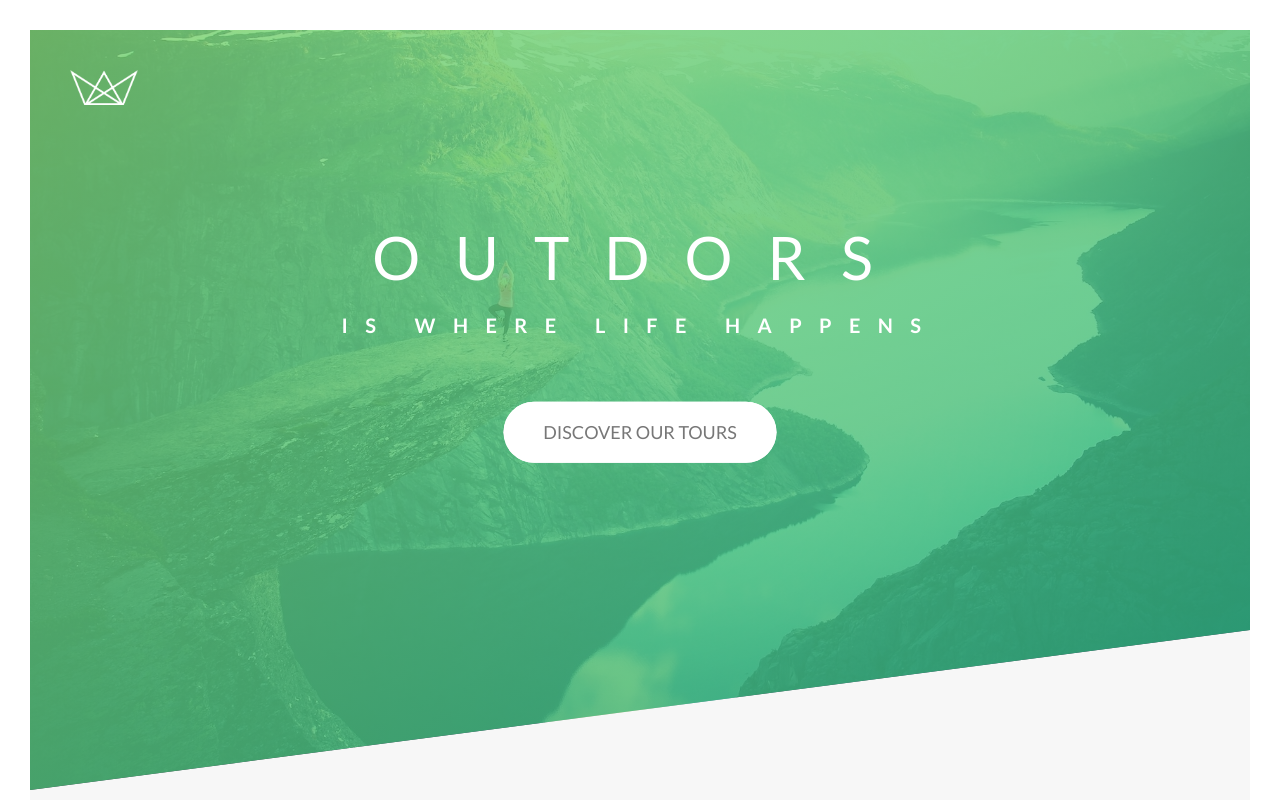
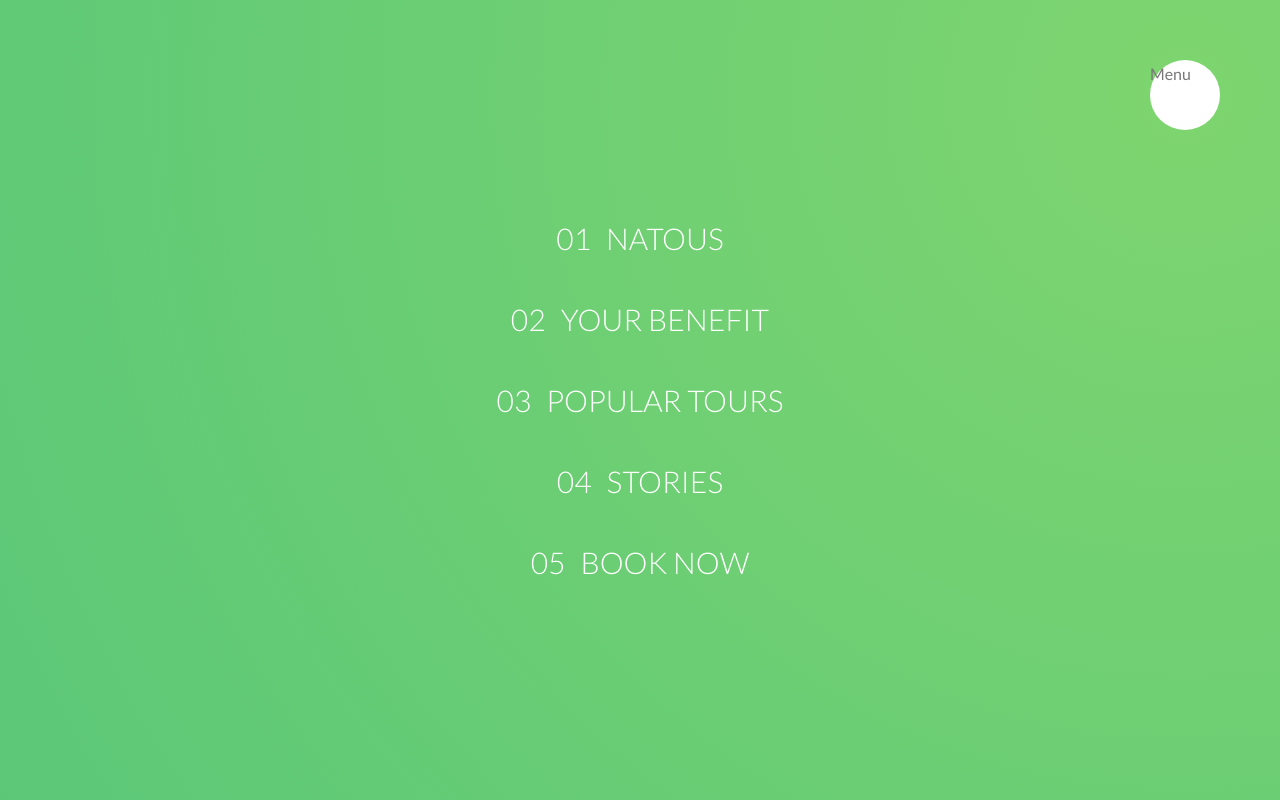
Before and after one commit to mazpeng/Natours-page, a website: page index.html in a window 1280 px wide. Shown: the top 800 px of the page. Drawn offline with Linux system fonts and the light colour scheme.

Commit message:
navigation

```diff
--- a/index.html
+++ b/index.html
@@ -16,6 +16,36 @@
     <title>Natours | Exciting tours for adventurous people</title>
   </head>
   <body>
+    <div class="navigation">
+      <input type="checkbox" class="navigation__checkbox" id="navi-toggle" />
+
+      <label for="navi-toggle" class="navigation__button">Menu</label>
+
+      <div class="navigation__background">&nbsp;</div>
+
+      <nav class="navigation_nav">
+        <ul class="navigation__list">
+          <li class="navigation__item">
+            <a href="#" class="navigation__link"><span>01</span>natous</a>
+          </li>
+          <li class="navigation__item">
+            <a href="#" class="navigation__link"><span>02</span>Your benefit</a>
+          </li>
+          <li class="navigation__item">
+            <a href="#" class="navigation__link"
+              ><span>03</span>popular tours</a
+            >
+          </li>
+          <li class="navigation__item">
+            <a href="#" class="navigation__link"><span>04</span>stories</a>
+          </li>
+          <li class="navigation__item">
+            <a href="#" class="navigation__link"><span>05</span>book now</a>
+          </li>
+        </ul>
+      </nav>
+    </div>
+
     <header class="header">
       <div class="header__logo-box">
         <img src="img/logo-white.png" alt="Logo" class="header__logo" />
--- /dev/null
+++ b/sass/layout/_navigation.scss
@@ -0,0 +1,88 @@
+.navigation {
+  &__checkbox {
+    display: none;
+  }
+
+  &__button {
+    background-color: $color-white;
+    height: 7rem;
+    width: 7rem;
+    position: fixed;
+    top: 6rem;
+    right: 6rem;
+    border-radius: 50%;
+    z-index: 2000;
+  }
+
+  &__background {
+    height: 6rem;
+    width: 6rem;
+    border-radius: 50%;
+    position: fixed;
+    top: 6.5rem;
+    right: 6.5rem;
+    background-image: radial-gradient(
+      $color-primary-light,
+      $color-primary-dark
+    );
+    z-index: 1000;
+
+    transform: scale(80);
+  }
+
+  &__nav {
+    height: 100vh;
+    width: 100%;
+    position: fixed;
+    top: 0;
+    right: 0;
+    z-index: 1500;
+  }
+
+  &__list {
+    position: absolute;
+    top: 50%;
+    left: 50%;
+    transform: translate(-50%, -50%);
+    list-style: none;
+    text-align: center;
+    z-index: 2000;
+  }
+
+  &__item {
+    margin: 1rem;
+  }
+
+  &__link {
+    &:link,
+    &:visited {
+      display: inline-block;
+      font-size: 3rem;
+      font-weight: 300;
+      padding: 1rem 2rem;
+      color: $color-white;
+      text-decoration: none;
+      text-transform: uppercase;
+      background-image: linear-gradient(
+        120deg,
+        transparent 0%,
+        transparent 50%,
+        $color-white 50%
+      );
+      background-size: 220%;
+      transition: all 0.4s;
+
+      span {
+        margin-right: 1.5rem;
+        display: inline-block;
+      }
+    }
+
+    &:hover,
+    &:active {
+      background-position: 100%;
+      color: $color-primary;
+      transform: translateX(1rem);
+    }
+  }
+}
--- a/sass/main.scss
+++ b/sass/main.scss
@@ -18,5 +18,6 @@
 @import "layout/footer";
 @import "layout/grid";
 @import "layout/header";
+@import "layout/navigation";
 
 @import "pages/home";
```
Also changed, not shown: css/style.css.
